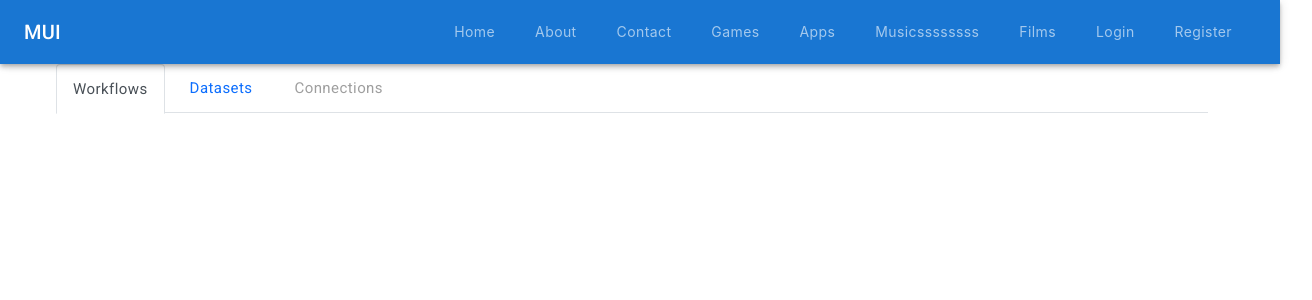
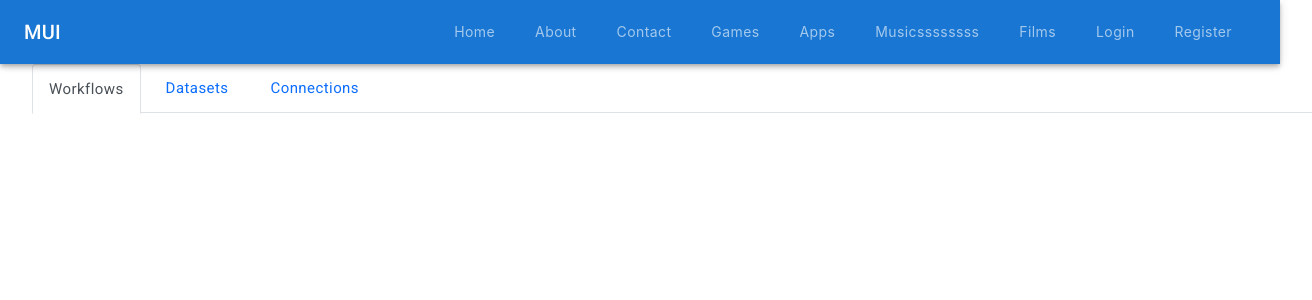
Before and after one commit to BijianWu/react-material-ui-playground, a React (Create React App) app: page /custom-tabs-demo in a window 1280 px wide. Shown: the top 300 px of the page, 1312 px wide, since content can reach past the window. Built offline with nearby package versions, Linux system fonts and the light colour scheme.

Commit message:
cust tabs

```diff
--- a/src/pages/CustomTabsDemo.js
+++ b/src/pages/CustomTabsDemo.js
@@ -58,21 +58,20 @@ export default function CustomTabsDemo() {
 
     const CustomizedTabs =()=>{
         return (
-            <Container sx={{ width: "100vw" }}>
-            <Box>
+
+            <Box >
                 <AntTabs
                 value={value}
                 onChange={handleChange}
                 aria-label="styled tabs example"
-                sx={{ overflow: "overlay" }}
+                sx={{ overflow: "overlay", width: "100vw", p: 0, m: 0 }}
 
                 >
                 <StyledTab label="Workflows" />
                 <StyledTab label="Datasets" />
-                <StyledTab label="Connections" disabled />
+                <StyledTab label="Connections"  />
                 </AntTabs>
             </Box>
-            </Container>
         );
     }
 
```
Lines whose indentation alone changed are shown as unchanged.
